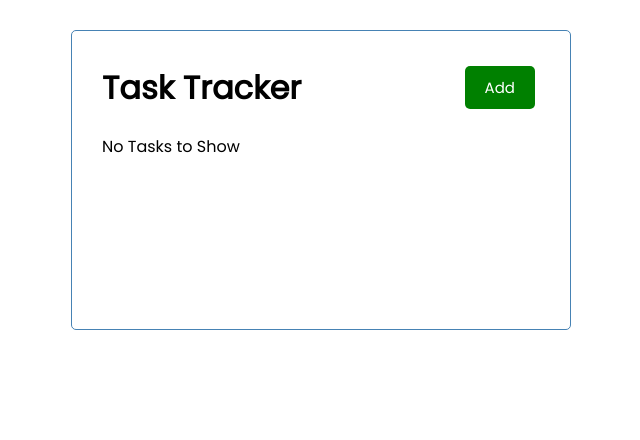
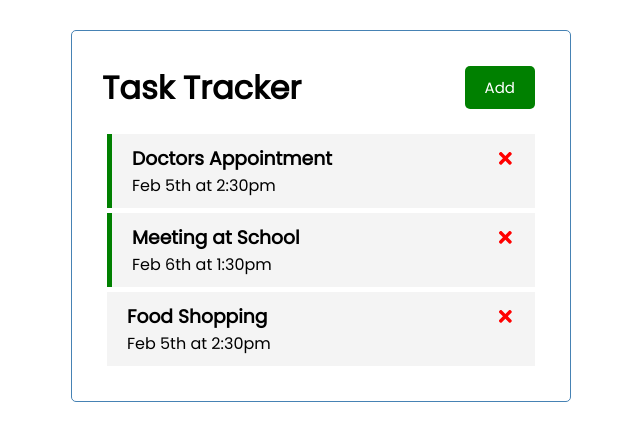
Before and after one commit to Sibints2000/React-Task-Tracker-Project, a React (Create React App) app: page / in a window 1280 px wide. Shown: the top 440 px of the page, without its empty margins (319-959 px from the left). Built offline with nearby package versions, Linux system fonts and the light colour scheme; data requests are answered from the project's data file; the HTML template or start-up script is replaced by a standard one.

Commit message:
Forty Sixth Commit

```diff
--- a/src/App.js
+++ b/src/App.js
@@ -1,4 +1,4 @@
-import { useState } from "react"
+import { useState, useEffect } from "react"
 import Header from "./components/Header";
 import Tasks from "./components/Tasks";
 import AddTask from "./components/AddTask";
@@ -6,6 +6,23 @@
 function App() {
     const [showAddTask, setShowAddTask] = useState(false)
     const [tasks, setTasks] = useState([])
+
+    useEffect(() => {
+      const getTasks = async () => {
+        const tasksFromServer = await fetchTasks()
+        setTasks(tasksFromServer)
+      }
+
+      getTasks()
+    }, [])
+
+  // Fetch Tasks
+  const fetchTasks = async () => {
+      const res = await fetch('http://localhost:5000/tasks')
+      const data = await res.json()
+
+      return data
+    }
 
   // Add Task
   const addTask = (task) => {
```
